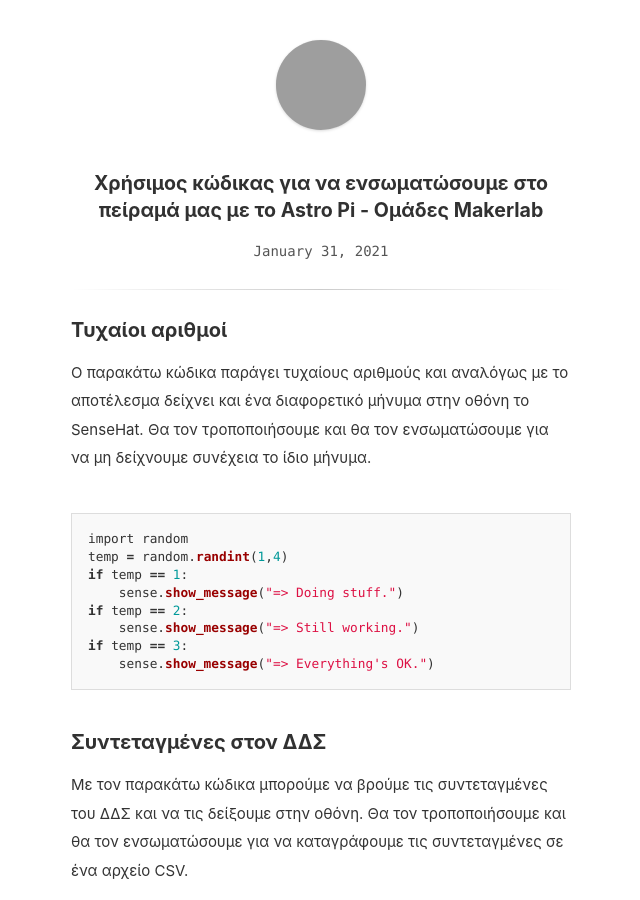
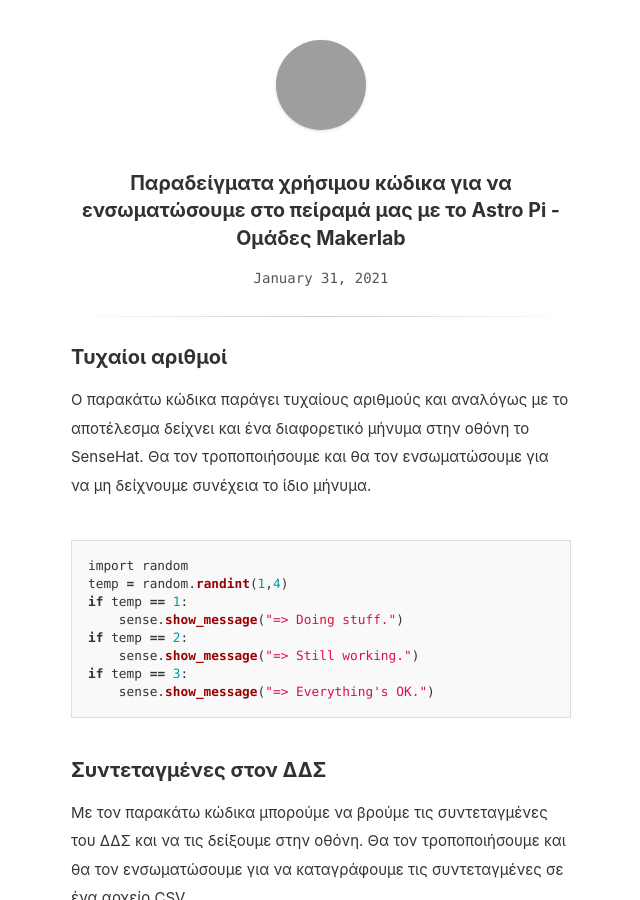
Before and after one commit to liagason/A-Jekyll-Blog, a Jekyll site: the page built from _posts/2021-01-31-astro-pi-useful-code-examples.md, in a window 1280 px wide and 900 px high, cut to the strip 0-900 px from the top of the window. Shown: the whole strip, without its empty margins (319-959 px from the left). Built offline with Jekyll 4.4.1, drawn with Linux system fonts in a browser that asks for light colours; grey boxes are pictures that could not be loaded.

Commit message:
Update 2021-01-31-astro-pi-useful-code-examples.md

```diff
--- a/_posts/2021-01-31-astro-pi-useful-code-examples.md
+++ b/_posts/2021-01-31-astro-pi-useful-code-examples.md
@@ -1,6 +1,6 @@
 ---
 layout: post
-title: Χρήσιμος κώδικας για να ενσωματώσουμε στο πείραμά μας με το Astro Pi - Ομάδες Makerlab
+title: Παραδείγματα χρήσιμου κώδικα για να ενσωματώσουμε στο πείραμά μας με το Astro Pi - Ομάδες Makerlab
 ---
 
 ### Τυχαίοι αριθμοί
```
